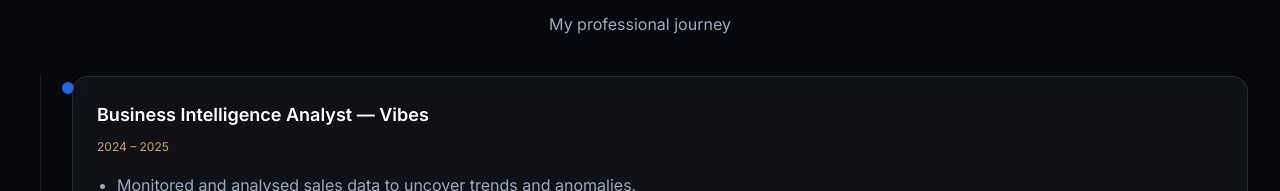
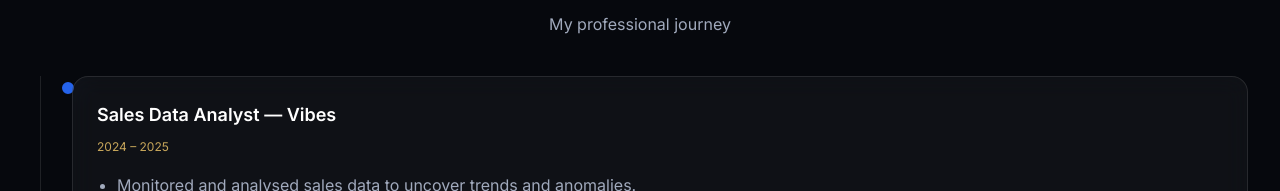
Before and after one commit to arfinnaim02/arfinnaim, a React (Vite) app: page / in a window 1280 px wide. Shown: the part 2305-2496 px from the top of the page. Built offline with nearby package versions, Linux system fonts and the light colour scheme.

Commit message:
Update experienceData.js

```diff
--- a/src/data/experienceData.js
+++ b/src/data/experienceData.js
@@ -1,6 +1,6 @@
 const experienceData = [
   {
-    role: 'Business Intelligence Analyst',
+    role: 'Sales Data Analyst',
     company: 'Vibes',
     period: '2024 – 2025',
     responsibilities: [
```
